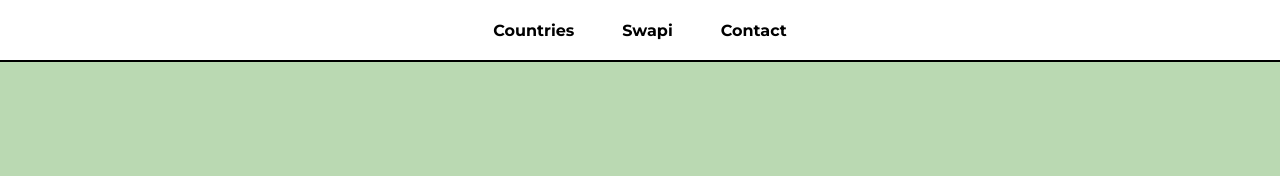
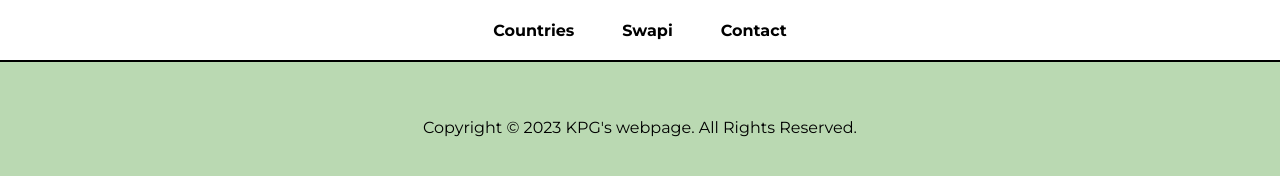
Before and after one commit to Kupigabi/w5-practice, a plain HTML site: page index.html in a window 1280 px wide. Drawn offline with Linux system fonts and the light colour scheme; no server answers.

Commit message:
footer added

```diff
--- a/script.js
+++ b/script.js
@@ -16,6 +16,9 @@ const skeletonComponent = () => `
 
 const headerButtonComponent = (buttonText) => `
     <button id="${buttonText.toLowerCase()}">${buttonText}</button>
+`
+const footerComponent = (text) => `
+    <p class="footerParagraph">${text}</p>
 `
 
 const countryComponent = (country) => `
@@ -41,6 +44,8 @@ async function init() { // felkészítjük a js-t, hogy a függvényben lesznek
         mainElement.innerHTML = "Under construction!!!!!!!!!!!!"
     })
 
+    makeDomFromData(["Copyright © 2023 KPG's webpage. All Rights Reserved."], footerElement, footerComponent)
+
     const data = await fetchUrl("https://restcountries.com/v3.1/all")
     makeDomFromData(data, mainElement, countryComponent)
     const countryElements = document.querySelectorAll("div.country")
--- a/style.css
+++ b/style.css
@@ -105,3 +105,9 @@ h2, h3 {
     width: fit-content;
     margin: 0;
 }
+
+footer {
+    display: flex;
+    flex-direction: row;
+    justify-content: center;
+}
```
